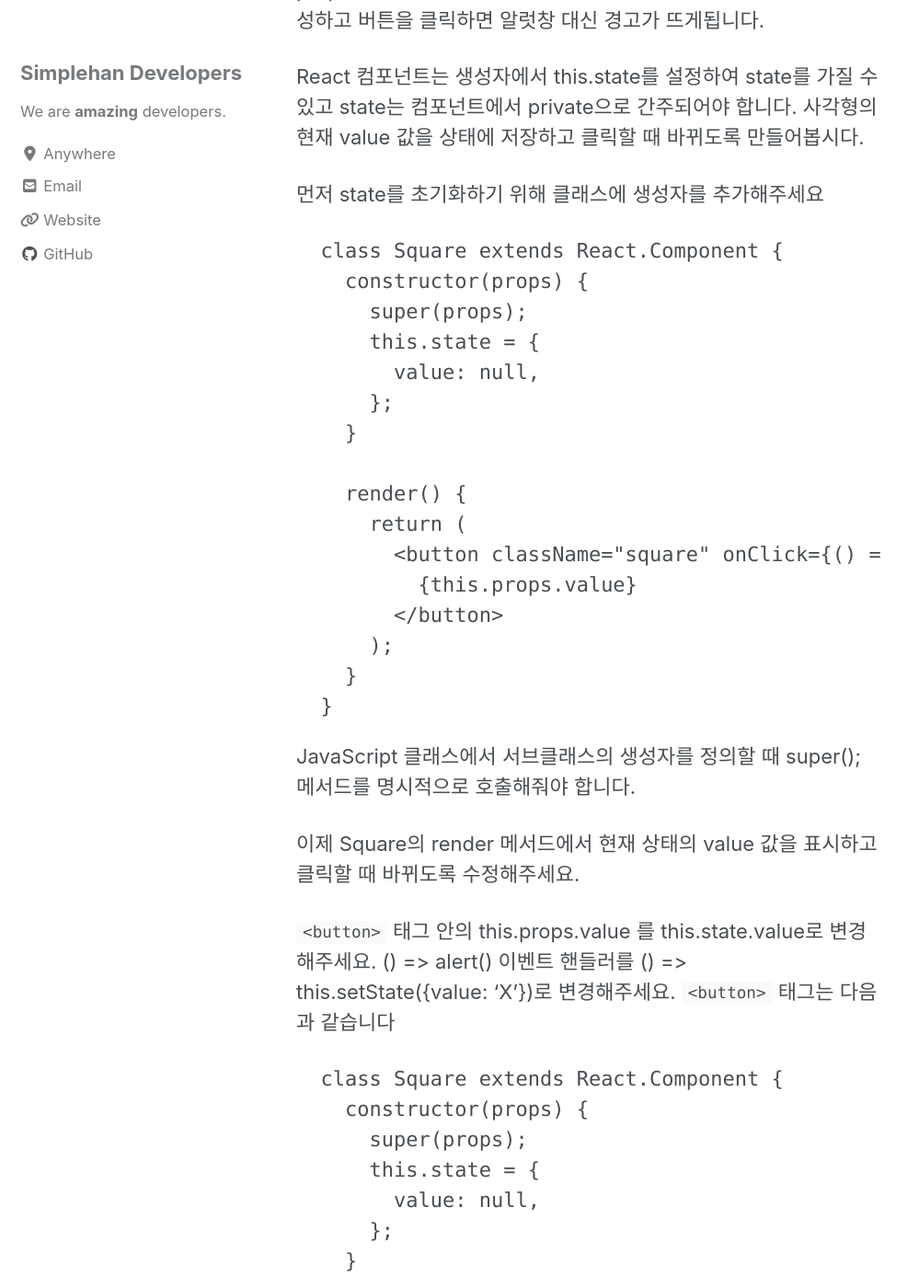
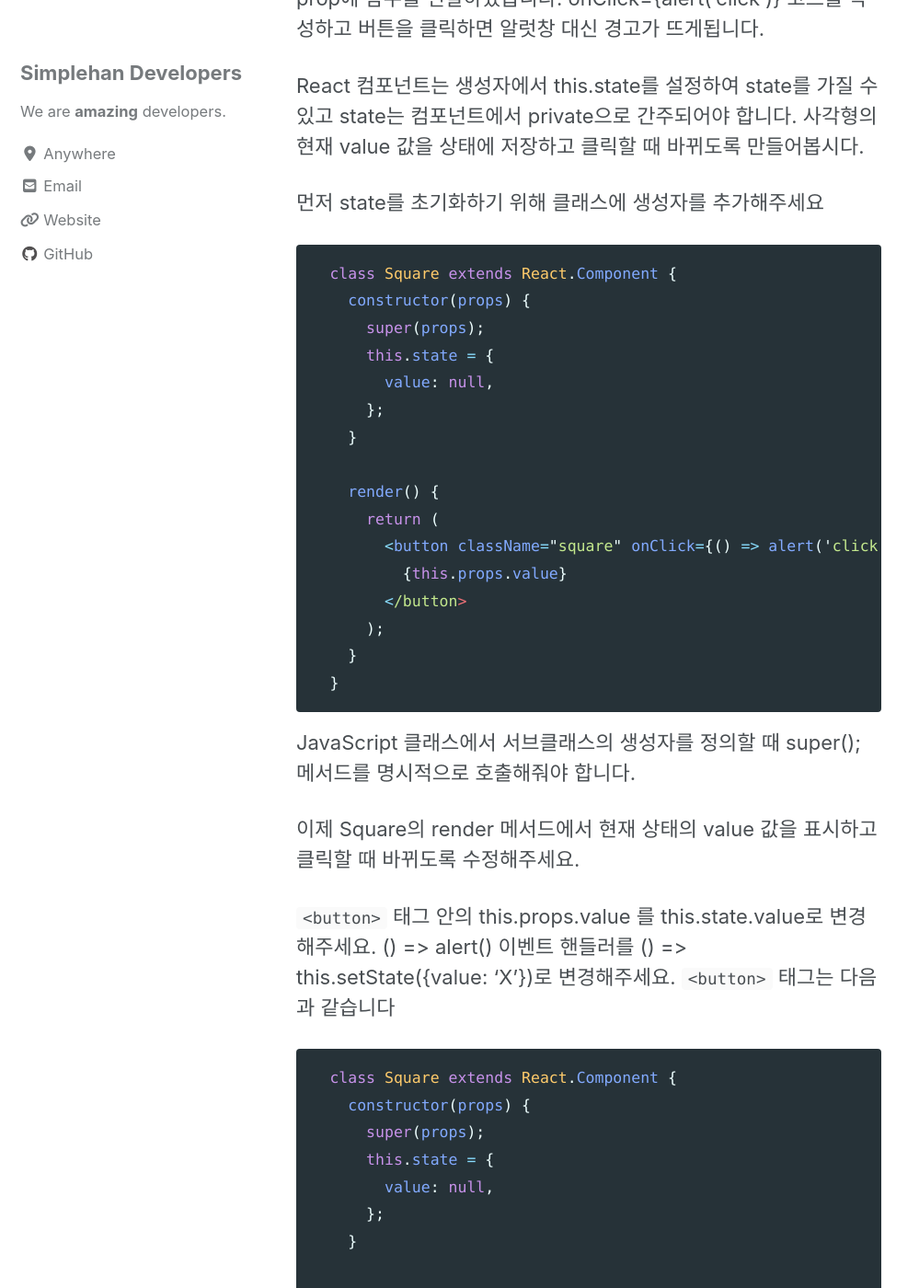
Before and after one commit to simplehanlab/prevBlog, a Jekyll site: the page built from _posts/2019-10-01-react2.md, in a window 1280 px wide and 1400 px high, scrolled down 4000 px. Shown: the whole window at 92% size, without its empty margins (0-999 px from the left). Built offline with Jekyll 4.4.1, drawn with Linux system fonts in a browser that asks for light colours; cached includes are drawn as plain includes; nearby versions of some CDN libraries; comment, search, counter and statistics services are not loaded; some of the changed text lies outside the part shown.

Commit message:
대소문자 구분

````diff
--- a/_posts/2019-10-01-react2.md
+++ b/_posts/2019-10-01-react2.md
@@ -95,7 +95,7 @@ date: "2019-10-01 18:08"
 
   Board의 renderSquare 메서드에서 Square 컴포넌트 prop에 value 값을 전달하도록 코드를 변경해주세요
 
-  ```Javascript
+  ```javascript
   class Board extends React.Component {
     renderSquare(i) {
       return <Square value={i} />;
@@ -104,7 +104,7 @@ date: "2019-10-01 18:08"
 
   value 값을 보여주기 위해 Square 컴포넌트의 render 메서드 안의 코드 {/* TODO */}를 {this.props.value}로 변경해주세요
 
-  ```Javascript
+  ```javascript
   class Square extends React.Component {
     render() {
       return (
@@ -120,7 +120,7 @@ date: "2019-10-01 18:08"
   대화형 컴포넌트
   클릭 시 “X”로 채워지는 Square 컴포넌트를 만들어봅시다. Square의 render() 함수에서 반환된 버튼 태그를 다음과 같이 변경해주세요
 
-  ```Javascript
+  ```javascript
   class Square extends React.Component {
     render() {
       return (
@@ -140,7 +140,7 @@ date: "2019-10-01 18:08"
 
   먼저 state를 초기화하기 위해 클래스에 생성자를 추가해주세요
 
-  ```Javascript
+  ```javascript
   class Square extends React.Component {
     constructor(props) {
       super(props);
@@ -167,7 +167,7 @@ date: "2019-10-01 18:08"
   () => alert() 이벤트 핸들러를 () => this.setState({value: ‘X’})로 변경해주세요.
   `<button>` 태그는 다음과 같습니다
 
-  ```Javascript
+  ```javascript
   class Square extends React.Component {
     constructor(props) {
       super(props);
````
